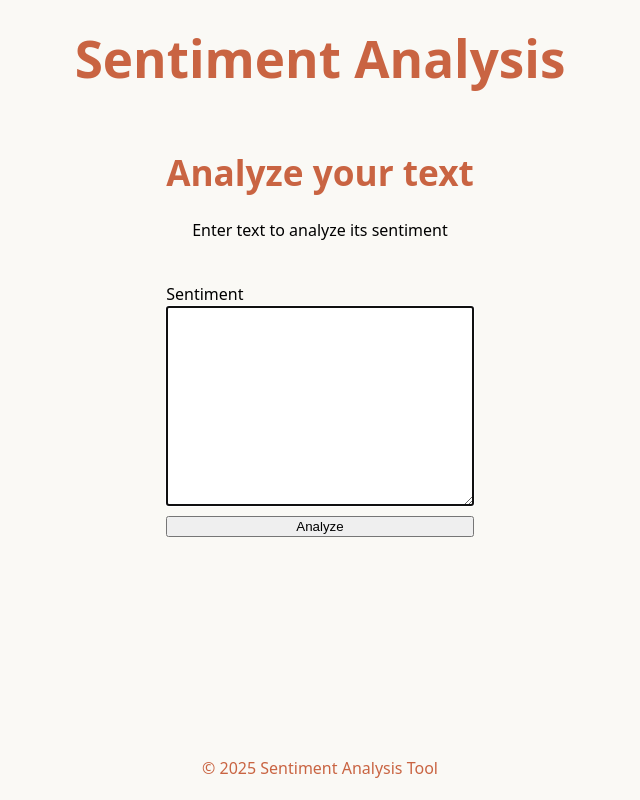
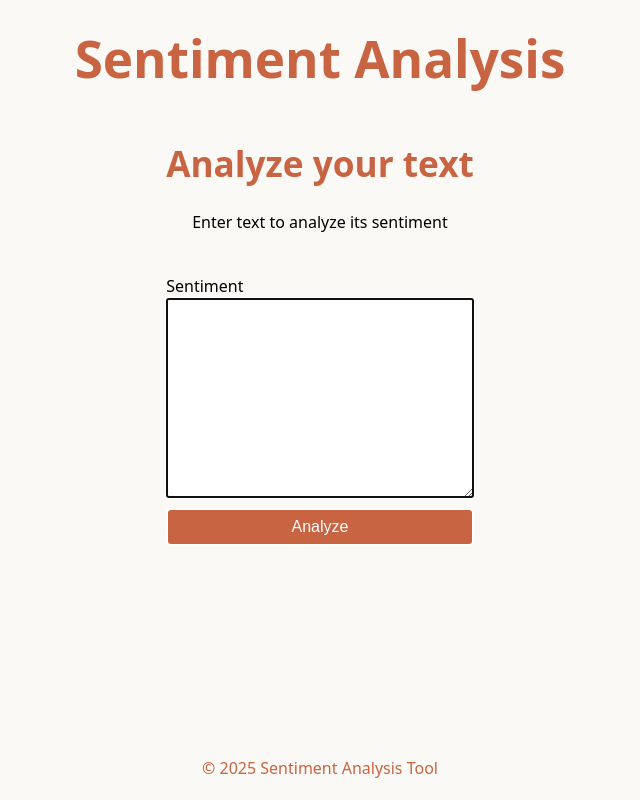
Before and after one commit to SebastianJedrak/huggingface, a React (Vite) app: page / in a window 1280 px wide. Shown: the whole page, without its empty margins (320-960 px from the left). Built offline with nearby package versions, Linux system fonts and the light colour scheme.

Commit message:
style: Button style, create variables.scss

```diff
--- /dev/null
+++ b/src/__variables.scss
@@ -0,0 +1,6 @@
+$color-black: #000;
+$color-white: #fff;
+$color-primary: #c96442;
+$color-primary-light: #faf9f5;
+
+$border-radius: 5px;
--- /dev/null
+++ b/src/components/Button.scss
@@ -0,0 +1,18 @@
+@import '../__variables.scss';
+
+.ui-button {
+  padding: 8px 16px;
+  font-size: 1rem;
+  background-color: $color-primary;
+  color: $color-white;
+  border: 2px solid $color-white;
+  border-radius: $border-radius;
+  cursor: pointer;
+  &:hover:not(:disabled) {
+    opacity: 0.9;
+  }
+  &:disabled {
+    opacity: 0.6;
+    cursor: not-allowed;
+  }
+}
--- a/src/components/Button.tsx
+++ b/src/components/Button.tsx
@@ -1,4 +1,5 @@
 import React from 'react';
+import './Button.scss';
 
 interface ButtonProps {
   label: string;
@@ -16,7 +17,13 @@ const Button: React.FC<ButtonProps> = ({
   disabled = false,
 }) => {
   return (
-    <button type={type} onClick={onClick} disabled={disabled || isLoading} aria-label={label}>
+    <button
+      className="ui-button"
+      type={type}
+      onClick={onClick}
+      disabled={disabled || isLoading}
+      aria-label={label}
+    >
       {label}
     </button>
   );
--- a/src/components/Input.scss
+++ b/src/components/Input.scss
@@ -1,4 +1,4 @@
-#ui-input {
+.ui-input {
     display: flex;
     flex-direction: column;
 
--- a/src/components/Input.tsx
+++ b/src/components/Input.tsx
@@ -29,7 +29,7 @@ const Input: React.FC<InputProps> = ({
   };
 
   return (
-    <div id="ui-input">
+    <div className="ui-input">
       <label htmlFor={label}>{label}</label>
 
       {type !== 'textarea' && (
--- a/src/components/SentimentForm.scss
+++ b/src/components/SentimentForm.scss
@@ -1,4 +1,4 @@
-#sentiment-form {
+.sentiment-form {
     margin: 20px 0;
     width: 100%;
 
--- a/src/components/SentimentForm.tsx
+++ b/src/components/SentimentForm.tsx
@@ -36,7 +36,7 @@ const SentimentForm: React.FC = () => {
   };
 
   return (
-    <div id="sentiment-form">
+    <div className="sentiment-form">
       <form onSubmit={handleSubmit}>
         <Input
           label="Sentiment"
--- a/src/index.scss
+++ b/src/index.scss
@@ -1,20 +1,17 @@
+@import './__variables.scss';
+
 :root {
   font-family: system-ui, Avenir, Helvetica, Arial, sans-serif;
   line-height: 1.5;
   font-weight: 400;
 
-  color: var(--color-black);
-  background-color: var(--color-primary-light);
+  color: $color-black;
+  background-color: $color-primary-light;
 
   font-synthesis: none;
   text-rendering: optimizeLegibility;
   -webkit-font-smoothing: antialiased;
   -moz-osx-font-smoothing: grayscale;
-
-  --color-black: #000;
-  --color-white: #fff;
-  --color-primary: #c96442;
-  --color-primary-light: #faf9f5;
 }
 
 * {
@@ -23,17 +20,17 @@
 }
 
 h1 {
-  color: var(--color-primary);
+  color: $color-primary;
   font-size: 3.2em;
 }
 
 h2 {
-  color: var(--color-primary);
+  color: $color-primary;
   font-size: 2.2em;
 }
 
 header,
 footer {
   margin: 20px 0;
-  color: var(--color-primary);
+  color: $color-primary;
 }
```
